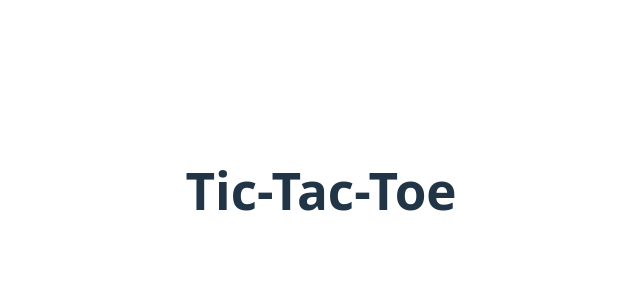
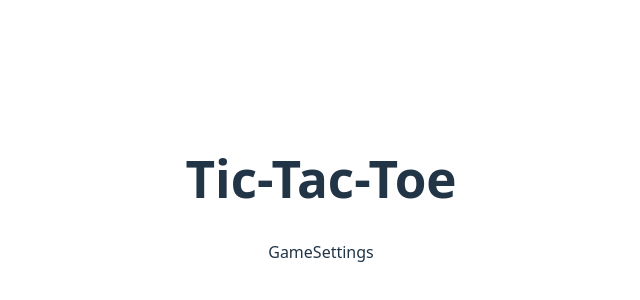
Before and after one commit to devangmalhotra/ai-agent-tic-tac-toe, a React (Vite) app: page / in a window 1280 px wide. Shown: the part 210-510 px from the top of the page, without its empty margins (319-959 px from the left). Built offline with nearby package versions, Linux system fonts and the light colour scheme.

Commit message:
added GameSettings component

```diff
--- a/src/App.jsx
+++ b/src/App.jsx
@@ -3,11 +3,16 @@ import reactLogo from './assets/react.svg'
 import viteLogo from '/vite.svg'
 import './App.css'
 import Title from './Components/Title/Title'
+import GameSettings from './Components/GameSettings/GameSettings'
 
 function App() {
 
   return (
-    <Title />
+    <div>
+      <Title />
+      <GameSettings />
+    </div>
+
   )
 }
 
--- /dev/null
+++ b/src/Components/GameSettings/GameSettings.jsx
@@ -0,0 +1,9 @@
+import React from 'react'
+
+function GameSettings() {
+  return (
+    <div>GameSettings</div>
+  )
+}
+
+export default GameSettings
```
Also changed, not shown: src/Components/GameSettings/GameSettings.css (added).
